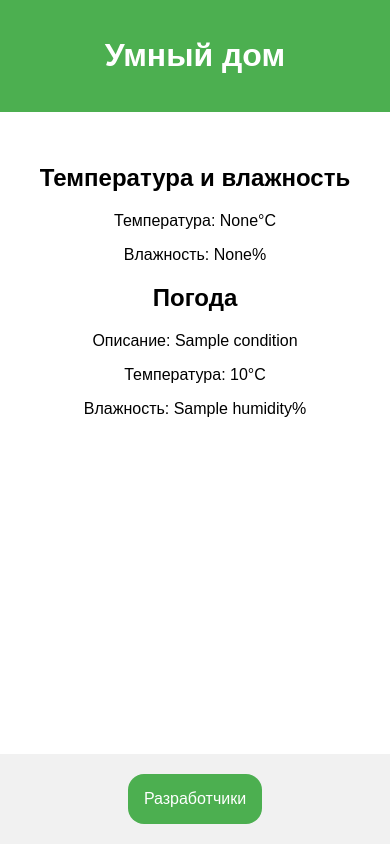
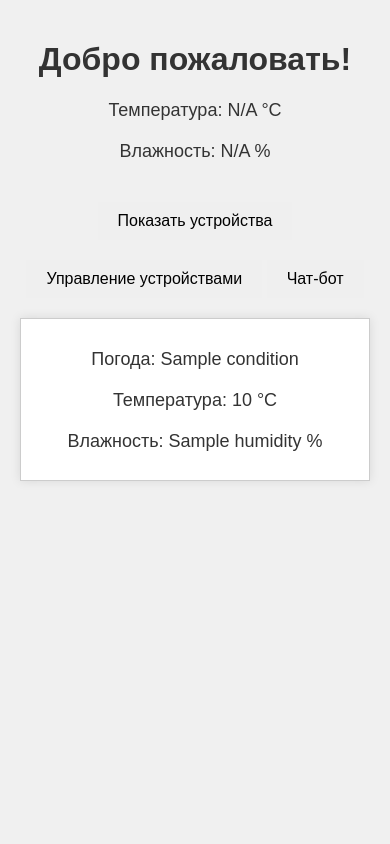
Before and after one commit to korsh624/smarthausesp, a Flask app: page / in a window 390 px wide. Run offline with Flask 3, Linux system fonts and the light colour scheme; a database or web service that is not in the repository returns one stand-in record (values such as "Sample title"); data that the repository does not hold is empty.

Commit message:
fixed bugs

```diff
--- a/app.py
+++ b/app.py
@@ -46,16 +46,14 @@
 
 def get_weather_yandex():
     api_key = "demo_yandex_weather_api_key_ca6d09349ba0"
-    url = f"https://api.weather.yandex.ru/v2/informers"
+    city = "Moscow"
+    url = f"https://api.weather.yandex.ru/v2/forecast?city={city}&lang=ru_RU&limit=1&hours=false&extra=false"
+
     headers = {
         "X-Yandex-API-Key": api_key
     }
-    params = {
-        "lat": 55.7558,
-        "lon": 37.6176,
-        "lang": "ru_RU"
-    }
-    response = requests.get(url, headers=headers, params=params)
+
+    response = requests.get(url, headers=headers)
 
     if response.status_code == 200:
         weather_data = response.json()
@@ -116,9 +114,5 @@
     bot.update_sensor_data(temperature, humidity)
     return jsonify({"status": "success"}), 200
 
-@app.route('/developers')
-def developers():
-    return render_template('developers.html')
-
 if __name__ == '__main__':
     app.run(debug=True)
--- /dev/null
+++ b/static/style.css
@@ -0,0 +1,151 @@
+/* Общие стили для всего приложения */
+body {
+    font-family: Arial, sans-serif;
+    text-align: center;
+    margin: 0;
+    padding: 20px;
+    background-color: #f0f0f0;
+}
+
+h1 {
+    color: #333;
+}
+
+button {
+    padding: 10px 20px;
+    font-size: 16px;
+    margin-top: 20px;
+    cursor: pointer;
+    border: none;
+    outline: none;
+    transition: background-color 0.3s ease;
+}
+
+button.on {
+    background-color: green;
+    color: white;
+}
+
+button.off {
+    background-color: red;
+    color: white;
+}
+
+.devices {
+    display: flex;
+    flex-wrap: wrap;
+    justify-content: center;
+    gap: 10px;
+    margin-top: 20px;
+}
+
+form {
+    margin-top: 20px;
+}
+
+input[type="text"] {
+    padding: 10px;
+    font-size: 16px;
+    width: 300px;
+    max-width: 100%;
+}
+
+button[type="submit"] {
+    padding: 10px 20px;
+    font-size: 16px;
+    cursor: pointer;
+}
+
+p {
+    margin-top: 20px;
+    font-size: 18px;
+    color: #333;
+}
+
+.sensor-data {
+    margin: 20px 0;
+    font-size: 18px;
+    color: #333;
+}
+
+.weather {
+    position: fixed;
+    top: 20px;
+    right: 20px;
+    background-color: #fff;
+    padding: 10px;
+    border: 1px solid #ccc;
+    box-shadow: 0 0 10px rgba(0, 0, 0, 0.1);
+}
+
+@media (max-width: 768px) {
+    .weather {
+        position: static;
+        margin-top: 20px;
+    }
+}
+
+/* Стили для конкретных страниц */
+
+/* Стили для index.html */
+.index-container {
+    max-width: 800px;
+    margin: 0 auto;
+}
+
+/* Стили для devices.html */
+.devices-container {
+    max-width: 800px;
+    margin: 0 auto;
+}
+
+.devices .device {
+    margin-bottom: 10px;
+}
+
+.devices .device .status {
+    font-size: 16px;
+    margin-left: 10px;
+}
+
+/* Стили для control.html */
+.control-container {
+    max-width: 600px;
+    margin: 0 auto;
+}
+
+.control-container form {
+    display: flex;
+    justify-content: center;
+    align-items: center;
+}
+
+.control-container input[type="text"] {
+    flex: 1;
+    margin-right: 10px;
+}
+
+.control-container button[type="submit"] {
+    flex-basis: 100px;
+}
+
+/* Стили для chat.html */
+.chat-container {
+    max-width: 600px;
+    margin: 0 auto;
+}
+
+.chat-container form {
+    display: flex;
+    justify-content: center;
+    align-items: center;
+}
+
+.chat-container input[type="text"] {
+    flex: 1;
+    margin-right: 10px;
+}
+
+.chat-container button[type="submit"] {
+    flex-basis: 100px;
+}
--- a/static/styles.css
+++ /dev/null
@@ -1,62 +0,0 @@
-body {
-    font-family: Arial, sans-serif;
-    margin: 0;
-    padding: 0;
-}
-
-header {
-    background-color: #4CAF50;
-    color: white;
-    text-align: center;
-    padding: 1em 0;
-}
-
-main {
-    padding: 2em;
-    text-align: center;
-}
-
-footer {
-    background-color: #f1f1f1;
-    padding: 1em 0;
-    text-align: center;
-    position: fixed;
-    bottom: 0;
-    width: 100%;
-}
-
-button {
-    background-color: #4CAF50;
-    color: white;
-    border: none;
-    padding: 1em;
-    text-align: center;
-    text-decoration: none;
-    display: inline-block;
-    font-size: 16px;
-    margin: 4px 2px;
-    cursor: pointer;
-    border-radius: 16px;
-}
-
-button:hover {
-    background-color: #45a049;
-}
-
-ul {
-    list-style-type: none;
-    padding: 0;
-}
-
-li {
-    margin: 1em 0;
-}
-
-a {
-    text-decoration: none;
-    color: #4CAF50;
-}
-
-a:hover {
-    text-decoration: underline;
-}
--- a/templates/index.html
+++ b/templates/index.html
@@ -2,33 +2,26 @@
 <html lang="ru">
 <head>
     <meta charset="UTF-8">
-    <meta name="viewport" content="width=device-width, initial-scale=1.0">
-    <title>Умный дом</title>
-    <link rel="stylesheet" href="{{ url_for('static', filename='styles.css') }}">
+    <title>Главная</title>
+    <link rel="stylesheet" href="{{ url_for('static', filename='style.css') }}">
 </head>
 <body>
-    <header>
-        <h1>Умный дом</h1>
-    </header>
-    <main>
-        <section>
-            <h2>Температура и влажность</h2>
-            <p>Температура: {{ temperature }}°C</p>
-            <p>Влажность: {{ humidity }}%</p>
-        </section>
-        <section>
-            <h2>Погода</h2>
-            {% if weather %}
-                <p>Описание: {{ weather.description }}</p>
-                <p>Температура: {{ weather.temperature }}°C</p>
-                <p>Влажность: {{ weather.humidity }}%</p>
-            {% else %}
-                <p>Не удалось загрузить данные о погоде</p>
-            {% endif %}
-        </section>
-    </main>
-    <footer>
-        <button onclick="location.href='{{ url_for('developers') }}'">Разработчики</button>
-    </footer>
+    <h1>Добро пожаловать!</h1>
+    <div class="sensor-data">
+        <p>Температура: {{ temperature if temperature is not none else "N/A" }} °C</p>
+        <p>Влажность: {{ humidity if humidity is not none else "N/A" }} %</p>
+    </div>
+    <button onclick="location.href='{{ url_for('devices') }}'">Показать устройства</button>
+    <button onclick="location.href='{{ url_for('control') }}'">Управление устройствами</button>
+    <button onclick="location.href='{{ url_for('chat') }}'">Чат-бот</button>
+    <div class="weather">
+        {% if weather %}
+            <p>Погода: {{ weather.description }}</p>
+            <p>Температура: {{ weather.temperature }} °C</p>
+            <p>Влажность: {{ weather.humidity }} %</p>
+        {% else %}
+            <p>Не удалось загрузить данные о погоде</p>
+        {% endif %}
+    </div>
 </body>
 </html>
```
Also changed, not shown: templates/control.html (deleted, +0 -28 lines), templates/developers.html (deleted, +0 -23 lines), static/script.js (line endings or trailing spaces).
